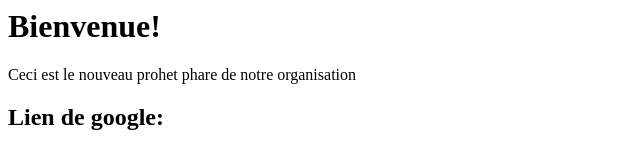
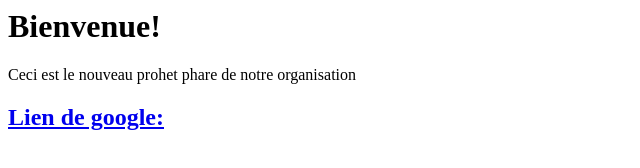
Before and after one commit to JMSDeCoco/ProjectDDH, a plain HTML site: page index.html in a window 1280 px wide. Shown: the whole page, without its empty margins (0-640 px from the left). Drawn offline with Linux system fonts and the light colour scheme.

Commit message:
lien fonctionnel

```diff
--- a/index.html
+++ b/index.html
@@ -6,6 +6,6 @@
 	<body>
 		<h1>Bienvenue!</h1>
 		<p>Ceci est le nouveau prohet phare de notre organisation</p>
-		<h2>Lien de google: </h2>
+		<h2><a href="http://google.com">Lien de google:</a> </h2>
 	</body>
 </html>
```
